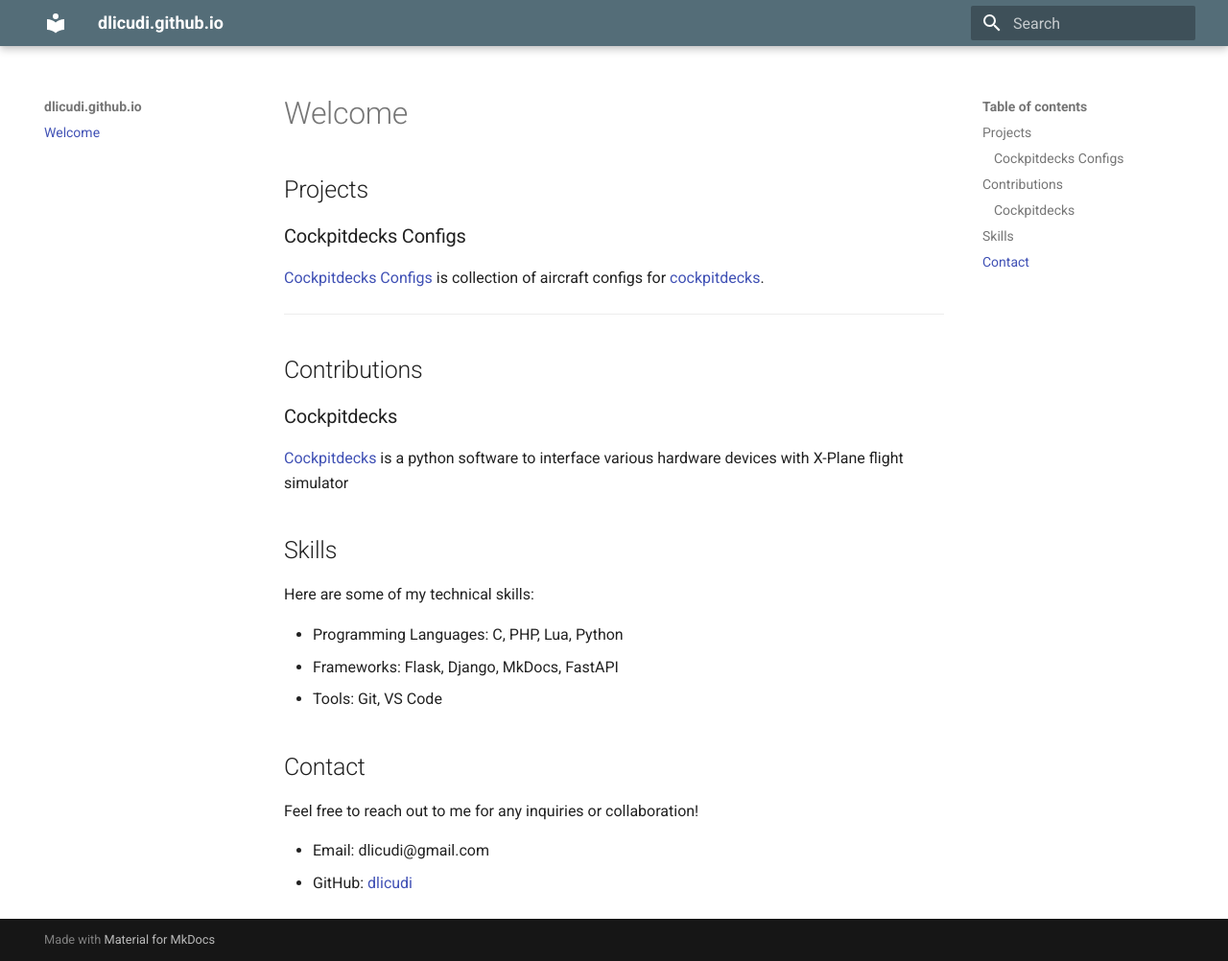
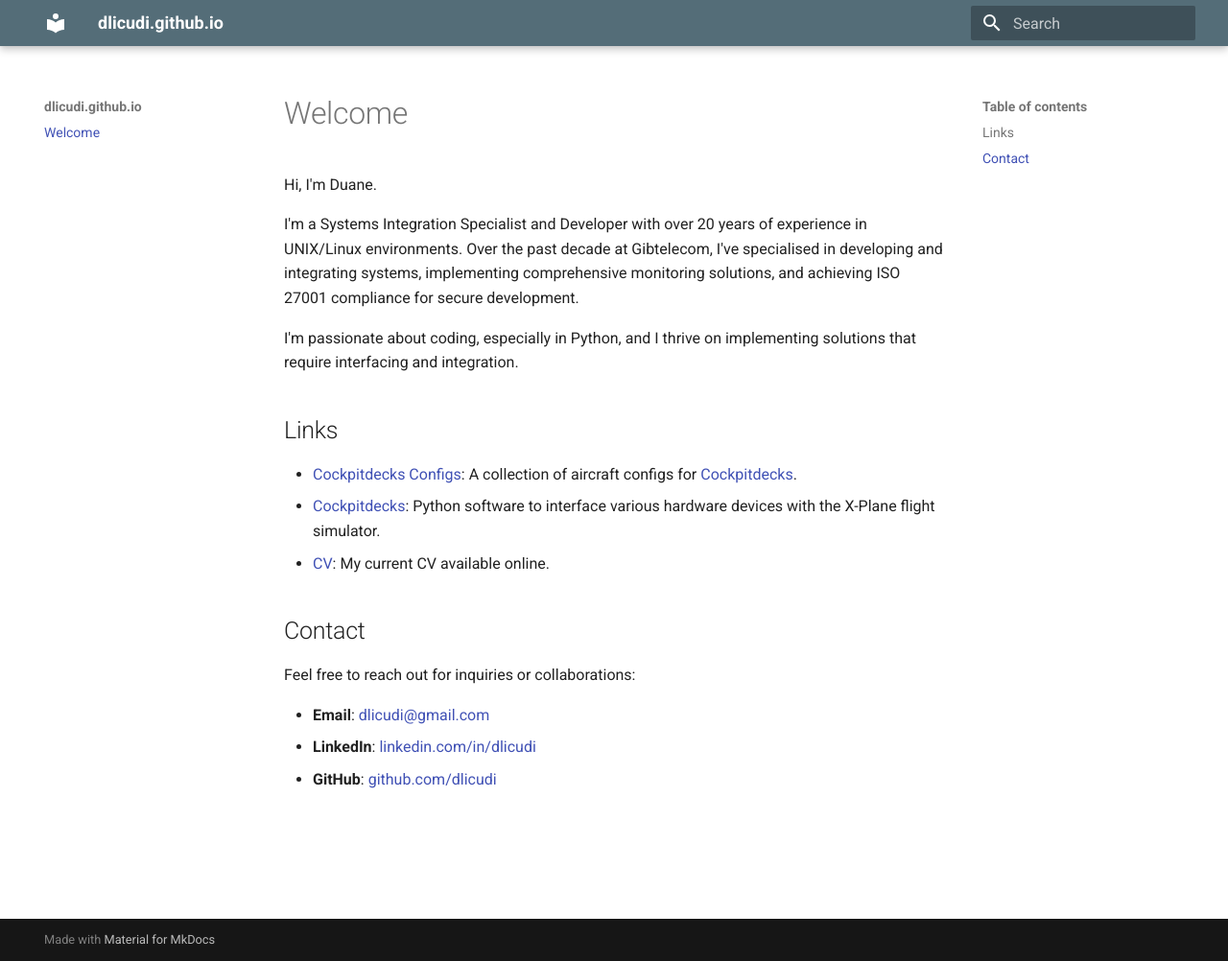
Before and after one commit to dlicudi/dlicudi.github.io, an MkDocs documentation site: the page built from docs/index.md, in a window 1280 px wide and 1002 px high. Shown: the whole window at 96% size. Built offline with MkDocs 1.6.1 and Material for MkDocs 9.7.7, drawn with Linux system fonts in a browser that asks for light colours.

Commit message:
Updated welcome with description and other small tweaks

```diff
--- a/docs/index.md
+++ b/docs/index.md
@@ -1,34 +1,21 @@
 # Welcome
 
+Hi, I'm Duane.
 
-## Projects
+I'm a Systems Integration Specialist and Developer with over 20 years of experience in UNIX/Linux environments. Over the past decade at Gibtelecom, I've specialised in developing and integrating systems, implementing comprehensive monitoring solutions, and achieving ISO 27001 compliance for secure development.
 
-### Cockpitdecks Configs
+I'm passionate about coding, especially in Python, and I thrive on implementing solutions that require interfacing and integration.
 
-[Cockpitdecks Configs](https://github.com/dlicudi/cockpitdecks-configs) is collection of aircraft configs for [cockpitdecks](https://github.com/devleaks/cockpitdecks).
+## Links
 
-
----
-
-## Contributions
-
-
-### Cockpitdecks
-
-[Cockpitdecks](https://github.com/devleaks/cockpitdecks) is a python software to interface various hardware devices with X-Plane flight simulator
-
-
-## Skills
-
-Here are some of my technical skills:
-
-- Programming Languages: C, PHP, Lua, Python
-- Frameworks: Flask, Django, MkDocs, FastAPI
-- Tools: Git, VS Code
+- [Cockpitdecks Configs](https://github.com/dlicudi/cockpitdecks-configs): A collection of aircraft configs for [Cockpitdecks](https://github.com/devleaks/cockpitdecks).
+- [Cockpitdecks](https://github.com/devleaks/cockpitdecks): Python software to interface various hardware devices with the X-Plane flight simulator.
+- [CV](https://dlicudi.github.io/cv): My current CV available online.
 
 ## Contact
 
-Feel free to reach out to me for any inquiries or collaboration!
+Feel free to reach out for inquiries or collaborations:
 
-- Email: dlicudi@gmail.com
-- GitHub: [dlicudi](https://github.com/dlicudi)
+- **Email**: [dlicudi@gmail.com](mailto:dlicudi@gmail.com)
+- **LinkedIn**: [linkedin.com/in/dlicudi](https://linkedin.com/in/dlicudi)
+- **GitHub**: [github.com/dlicudi](https://github.com/dlicudi)
```
